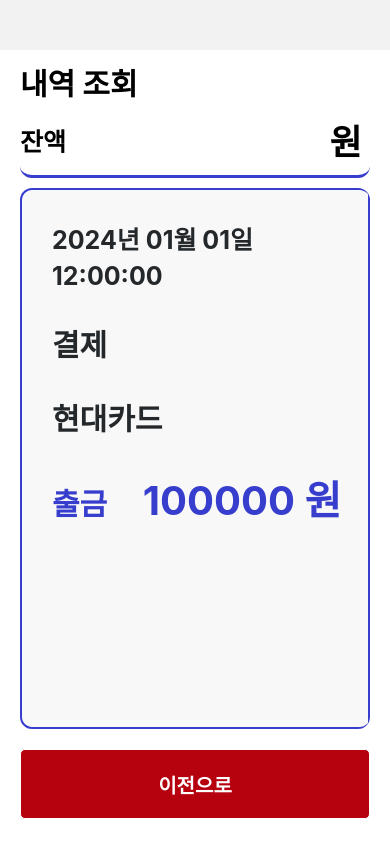
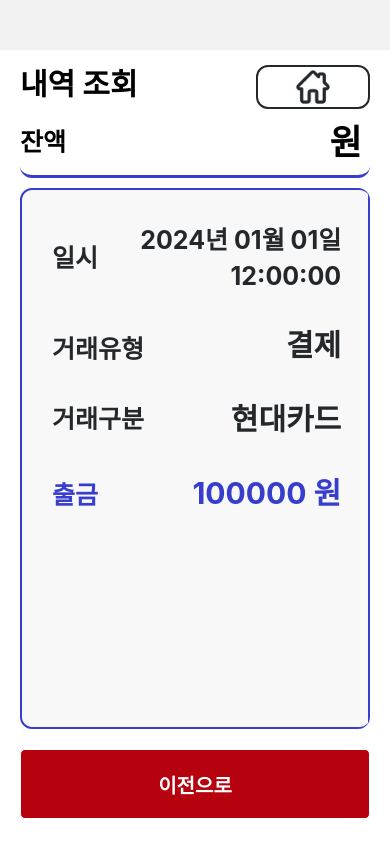
Before and after one commit to umjiwoo/BarrierFree-BF, a React Native app in the folder front/: screen /CheckHistory in a window 390 px wide. Built offline with nearby package versions, Linux system fonts and the light colour scheme.

Commit message:
feat: 조회 페이지 UI 통일
- 메인 페이지로 넘어가는 홈버튼 추가

```diff
--- a/front/src/components/Title.tsx
+++ b/front/src/components/Title.tsx
@@ -1,8 +1,21 @@
-import {Text, StyleSheet} from 'react-native';
+import {Text, StyleSheet, View, Image, TouchableOpacity} from 'react-native';
 import React from 'react';
+import {useNavigation} from '@react-navigation/native';
+import {NativeStackNavigationProp} from '@react-navigation/native-stack';
 
 const Title = ({title}: {title: string}) => {
-  return <Text style={styles.title}>{title}</Text>;
+  const navigation = useNavigation<NativeStackNavigationProp<any>>();
+
+  return (
+    <View style={styles.titleContainer}>
+      <Text style={styles.title}>{title}</Text>
+      <TouchableOpacity
+        style={styles.homeButton}
+        onPress={() => navigation.navigate('Main')}>
+        <Image source={require('../assets/home.png')} style={styles.image} />
+      </TouchableOpacity>
+    </View>
+  );
 };
 
 export default Title;
@@ -11,7 +24,29 @@ const styles = StyleSheet.create({
   title: {
     fontSize: 30,
     fontWeight: 'bold',
-    alignSelf: 'flex-start',
+    flex: 1,
+    alignSelf: 'flex-end',
     marginVertical: 10,
   },
+  image: {
+    width: 40,
+    height: 40,
+  },
+  titleContainer: {
+    flexWrap: 'wrap',
+    width: '100%',
+    flexDirection: 'row',
+    alignItems: 'center',
+    justifyContent: 'space-between',
+  },
+  homeButton: {
+    marginVertical: 10,
+    alignSelf: 'flex-end',
+    marginLeft: 10,
+    marginBottom: 5,
+    paddingHorizontal: 35,
+    borderWidth: 2,
+    borderRadius: 12,
+    borderColor: '#24282B',
+  },
 });
--- a/front/src/screens/checkPage/CheckAccount.tsx
+++ b/front/src/screens/checkPage/CheckAccount.tsx
@@ -36,7 +36,13 @@ const SendFromWhere = () => {
 
   return (
     <View style={styles.container}>
-      <Title title="계좌 조회" />
+      <View style={styles.titleContainer}>
+        <Title title="계좌 조회" />
+        {/* <Image
+          source={require('../../assets/home.png')}
+          style={styles.checkAccountImage}
+        /> */}
+      </View>
       <CheckAccountBox
         data={accounts}
         type="account"
@@ -77,4 +83,14 @@ const styles = StyleSheet.create({
     width: '100%',
     bottom: 0,
   },
+  titleContainer: {
+    flexDirection: 'row',
+    alignItems: 'center',
+    alignSelf: 'flex-start',
+    justifyContent: 'space-around',
+  },
+  checkAccountImage: {
+    width: 40,
+    height: 40,
+  },
 });
--- a/front/src/screens/checkPage/CheckAccountBox.tsx
+++ b/front/src/screens/checkPage/CheckAccountBox.tsx
@@ -25,23 +25,14 @@ const CheckAccountBox: React.FC<CheckAccountBoxProps> = ({
       setContainerWidth(width);
     }
   };
-  const renderContent = () => {
-    if (type === 'account') {
-      return (
-        <View style={styles.accountBox} onLayout={handleLayout}>
-          <Carousel data={data} onSelect={onSelect} type={type} />
-        </View>
-      );
-    } else {
-      return (
-        <View style={styles.accountBox} onLayout={handleLayout}>
-          <Carousel data={data} onSelect={onSelect} type={type} />
-        </View>
-      );
-    }
-  };
 
-  return <View style={styles.accountBoxContainer}>{renderContent()}</View>;
+  return (
+    <View style={styles.accountBoxContainer}>
+      <View style={styles.accountBox} onLayout={handleLayout}>
+        <Carousel data={data} onSelect={onSelect} type={type} />
+      </View>
+    </View>
+  );
 };
 
 const styles = StyleSheet.create({
--- a/front/src/screens/checkPage/CheckAccountCarousel.tsx
+++ b/front/src/screens/checkPage/CheckAccountCarousel.tsx
@@ -86,11 +86,23 @@ const CheckAccountCarousel: React.FC<CarouselProps> = ({
           activeOpacity={0.9}>
           <View style={styles.history}>
             <View style={styles.historyDateContainer}>
-              <Text style={styles.historyDate}>{historyItem.historyDate}</Text>
-              <Text style={styles.historyTime}>{historyItem.historyTime}</Text>
+              <Text style={styles.historyDateTitle}>일시</Text>
+              <View style={styles.historyDateContent}>
+                <Text style={styles.historyDate}>
+                  {historyItem.historyDate}
+                </Text>
+                <Text style={styles.historyTime}>
+                  {historyItem.historyTime}
+                </Text>
               </View>
+            </View>
+            <View style={styles.historyTypeContainer}>
+              <Text style={styles.historyTypeTitle}>거래유형</Text>
               <Text style={styles.historyType}>{historyItem.historyType}</Text>
+            </View>
             <View style={styles.historyWhereContainer}>
+              <Text style={styles.historyWhereTitle}>거래구분</Text>
+              <View style={styles.historyWhereContent}>
                 <Text style={styles.historyWhere}>
                   {historyItem.historyWhere}
                 </Text>
@@ -99,6 +111,7 @@ const CheckAccountCarousel: React.FC<CarouselProps> = ({
                     {historyItem.historyAccount}
                   </Text>
                 )}
+              </View>
             </View>
             {historyItem.historyType === '계좌 입금' ? (
               <View style={styles.historyAmountContainer}>
@@ -242,7 +255,20 @@ const styles = StyleSheet.create({
   },
   historyDateContainer: {
     display: 'flex',
+    flexDirection: 'row',
+    justifyContent: 'space-between',
+    alignItems: 'center',
+    gap: 5,
+  },
+  historyDateTitle: {
+    fontSize: 25,
+    fontWeight: 'bold',
+    color: '#24282B',
+  },
+  historyDateContent: {
+    display: 'flex',
     flexDirection: 'column',
+    alignItems: 'flex-end',
     gap: 5,
   },
   historyDate: {
@@ -255,6 +281,19 @@ const styles = StyleSheet.create({
     fontWeight: 'bold',
     color: '#24282B',
   },
+  historyTypeContainer: {
+    display: 'flex',
+    flexDirection: 'row',
+    justifyContent: 'space-between',
+    alignItems: 'center',
+    gap: 5,
+  },
+  historyTypeTitle: {
+    fontSize: 25,
+    fontWeight: 'bold',
+    color: '#24282B',
+    alignSelf: 'flex-end',
+  },
   historyType: {
     fontSize: 30,
     fontWeight: 'bold',
@@ -262,7 +301,20 @@ const styles = StyleSheet.create({
   },
   historyWhereContainer: {
     display: 'flex',
+    flexDirection: 'row',
+    justifyContent: 'space-between',
+    alignItems: 'center',
+    gap: 5,
+  },
+  historyWhereTitle: {
+    fontSize: 25,
+    fontWeight: 'bold',
+    color: '#24282B',
+  },
+  historyWhereContent: {
+    display: 'flex',
     flexDirection: 'column',
+    alignItems: 'flex-end',
     gap: 5,
   },
   historyWhere: {
@@ -271,7 +323,7 @@ const styles = StyleSheet.create({
     color: '#24282B',
   },
   historyAccount: {
-    fontSize: 20,
+    fontSize: 25,
     fontWeight: 'bold',
     color: '#24282B',
   },
@@ -283,12 +335,12 @@ const styles = StyleSheet.create({
     gap: 5,
   },
   historyAmountTitle: {
-    fontSize: 30,
+    fontSize: 25,
     fontWeight: 'bold',
     color: '#24282B',
   },
   historyAmount: {
-    fontSize: 40,
+    fontSize: 30,
     fontWeight: 'bold',
     color: '#24282B',
   },
--- a/front/src/screens/checkPage/CheckHistory.tsx
+++ b/front/src/screens/checkPage/CheckHistory.tsx
@@ -36,7 +36,7 @@ const histories: HistoryItemProps[] = [
     historyTime: '12:00:00',
     historyType: '계좌 입금',
     historyWhere: '박수연',
-    historyAccount: '1234-5678-9012-3456',
+    historyAccount: '1234-5678-9012',
     historyAmount: 100000,
   },
   {
@@ -44,7 +44,7 @@ const histories: HistoryItemProps[] = [
     historyTime: '12:00:00',
     historyType: '계좌 출금',
     historyWhere: '박수연',
-    historyAccount: '1234-5678-9012-3456',
+    historyAccount: '1234-5678-9012',
     historyAmount: 100000,
   },
 ];
@@ -85,14 +85,8 @@ const CheckHistory = () => {
         <BackButton
           text="이전으로"
           onPress={() => navigation.goBack()}
-          style={{
-            backgroundColor: '#B6010E',
-            width: '100%',
-            height: 70,
-            marginTop: 10,
-            marginBottom: 5,
-          }}
-          textStyle={{color: '#ffffff', fontWeight: '800', fontSize: 20}}
+          style={styles.button}
+          textStyle={styles.buttonText}
         />
       </View>
     </View>
@@ -146,4 +140,16 @@ const styles = StyleSheet.create({
     fontSize: 35,
     fontWeight: 'bold',
   },
+  button: {
+    backgroundColor: '#B6010E',
+    width: '100%',
+    height: 70,
+    marginTop: 10,
+    marginBottom: 5,
+  },
+  buttonText: {
+    color: '#ffffff',
+    fontWeight: '800',
+    fontSize: 20,
+  },
 });
--- a/front/src/screens/checkPage/CheckHistoryDetail.tsx
+++ b/front/src/screens/checkPage/CheckHistoryDetail.tsx
@@ -15,16 +15,58 @@ const CheckHistoryDetail = () => {
 
   return (
     <View style={styles.container}>
+      <View style={styles.titleContainer}>
         <Title title="상세 내역" />
+      </View>
       <View style={styles.historyContainer}>
+        <View style={styles.historyDateContainer}>
+          <Text style={styles.historyDateTitle}>일시</Text>
+          <View style={styles.historyDateContent}>
             <Text style={styles.historyDate}>{history.historyDate}</Text>
             <Text style={styles.historyTime}>{history.historyTime}</Text>
+          </View>
+        </View>
+        <View style={styles.historyTypeContainer}>
+          <Text style={styles.historyTypeTitle}>거래유형</Text>
           <Text style={styles.historyType}>{history.historyType}</Text>
+        </View>
+        <View style={styles.historyWhereContainer}>
+          <Text style={styles.historyWhereTitle}>거래구분</Text>
+          <View style={styles.historyWhereContent}>
             <Text style={styles.historyWhere}>{history.historyWhere}</Text>
             {history.historyAccount && (
-          <Text style={styles.historyAccount}>{history.historyAccount}</Text>
+              <Text style={styles.historyAccount}>
+                {history.historyAccount}
+              </Text>
             )}
-        <Text style={styles.historyAmount}>{history.historyAmount}</Text>
+          </View>
+        </View>
+        <View style={styles.historyAmountContainer}>
+          <Text style={styles.historyAmountTitle}>거래금액</Text>
+          {history.historyType === '계좌 입금' ? (
+            <View style={styles.historyAmountPositiveContainer}>
+              <Text
+                style={[styles.historyAmount, styles.historyAmountPositive]}>
+                입금
+              </Text>
+              <Text
+                style={[styles.historyAmount, styles.historyAmountPositive]}>
+                {history.historyAmount} 원
+              </Text>
+            </View>
+          ) : (
+            <View style={styles.historyAmountNegativeContainer}>
+              <Text
+                style={[styles.historyAmount, styles.historyAmountNegative]}>
+                출금
+              </Text>
+              <Text
+                style={[styles.historyAmount, styles.historyAmountNegative]}>
+                {history.historyAmount} 원
+              </Text>
+            </View>
+          )}
+        </View>
       </View>
 
       {/* 버튼 */}
@@ -32,14 +74,8 @@ const CheckHistoryDetail = () => {
         <BackButton
           text="이전으로"
           onPress={() => navigation.goBack()}
-          style={{
-            backgroundColor: '#B6010E',
-            width: '100%',
-            height: 70,
-            marginTop: 10,
-            marginBottom: 5,
-          }}
-          textStyle={{color: '#ffffff', fontWeight: '800', fontSize: 20}}
+          style={styles.button}
+          textStyle={styles.buttonText}
         />
       </View>
     </View>
@@ -57,6 +93,14 @@ const styles = StyleSheet.create({
     marginTop: 50,
     alignItems: 'center',
   },
+  titleContainer: {
+    width: '100%',
+    marginTop: 20,
+    borderBottomColor: '#373DCC',
+    borderBottomWidth: 3,
+    borderRadius: 12,
+    paddingBottom: 10,
+  },
   buttonContainer: {
     width: '100%',
     bottom: 0,
@@ -64,36 +108,134 @@ const styles = StyleSheet.create({
   historyContainer: {
     width: '100%',
     // height: '100%',
+    flex: 1,
+    gap: 50,
     margin: 20,
+    paddingTop: 20,
+    paddingHorizontal: 10,
+    borderWidth: 2,
+    borderColor: '#373DCC',
+    borderRadius: 12,
+  },
+  historyDateContainer: {
+    display: 'flex',
+    flexDirection: 'row',
+    justifyContent: 'space-between',
+    alignItems: 'center',
+    gap: 5,
+  },
+  historyDateTitle: {
+    fontSize: 25,
+    fontWeight: 'bold',
+    color: '#24282B',
+  },
+  historyDateContent: {
+    display: 'flex',
+    flexDirection: 'column',
+    alignItems: 'flex-end',
+    gap: 5,
   },
   historyDate: {
-    fontSize: 20,
+    fontSize: 30,
     fontWeight: 'bold',
     color: '#24282B',
   },
   historyTime: {
-    fontSize: 20,
+    fontSize: 25,
     fontWeight: 'bold',
     color: '#24282B',
   },
+  historyTypeContainer: {
+    display: 'flex',
+    flexDirection: 'row',
+    justifyContent: 'space-between',
+    alignItems: 'center',
+    gap: 5,
+  },
+  historyTypeTitle: {
+    fontSize: 25,
+    fontWeight: 'bold',
+    color: '#24282B',
+    alignSelf: 'flex-end',
+  },
   historyType: {
-    fontSize: 20,
+    fontSize: 30,
+    fontWeight: 'bold',
+    color: '#24282B',
+  },
+  historyWhereContainer: {
+    display: 'flex',
+    flexDirection: 'row',
+    justifyContent: 'space-between',
+    alignItems: 'center',
+    gap: 5,
+  },
+  historyWhereTitle: {
+    fontSize: 25,
     fontWeight: 'bold',
     color: '#24282B',
   },
   historyWhere: {
-    fontSize: 20,
+    fontSize: 30,
     fontWeight: 'bold',
     color: '#24282B',
   },
+  historyWhereContent: {
+    display: 'flex',
+    flexDirection: 'column',
+    alignItems: 'flex-end',
+    gap: 5,
+  },
   historyAccount: {
-    fontSize: 20,
+    fontSize: 25,
+    fontWeight: 'bold',
+    color: '#24282B',
+  },
+  historyAmountContainer: {
+    display: 'flex',
+    flexDirection: 'row',
+    justifyContent: 'space-between',
+    alignItems: 'center',
+    gap: 5,
+  },
+  historyAmountTitle: {
+    fontSize: 25,
     fontWeight: 'bold',
     color: '#24282B',
   },
   historyAmount: {
-    fontSize: 20,
+    fontSize: 30,
     fontWeight: 'bold',
     color: '#24282B',
   },
+  historyAmountPositiveContainer: {
+    display: 'flex',
+    flexDirection: 'column',
+    alignItems: 'flex-end',
+    gap: 5,
+  },
+  historyAmountNegativeContainer: {
+    display: 'flex',
+    flexDirection: 'column',
+    alignItems: 'flex-end',
+    gap: 5,
+  },
+  historyAmountPositive: {
+    color: '#B6010E',
+  },
+  historyAmountNegative: {
+    color: '#373DCC',
+  },
+  button: {
+    backgroundColor: '#B6010E',
+    width: '100%',
+    height: 70,
+    marginTop: 10,
+    marginBottom: 5,
+  },
+  buttonText: {
+    color: '#ffffff',
+    fontWeight: '800',
+    fontSize: 20,
+  },
 });
```
Also changed, not shown: front/src/assets/home.png (added). Lines whose indentation alone changed are shown as unchanged.
